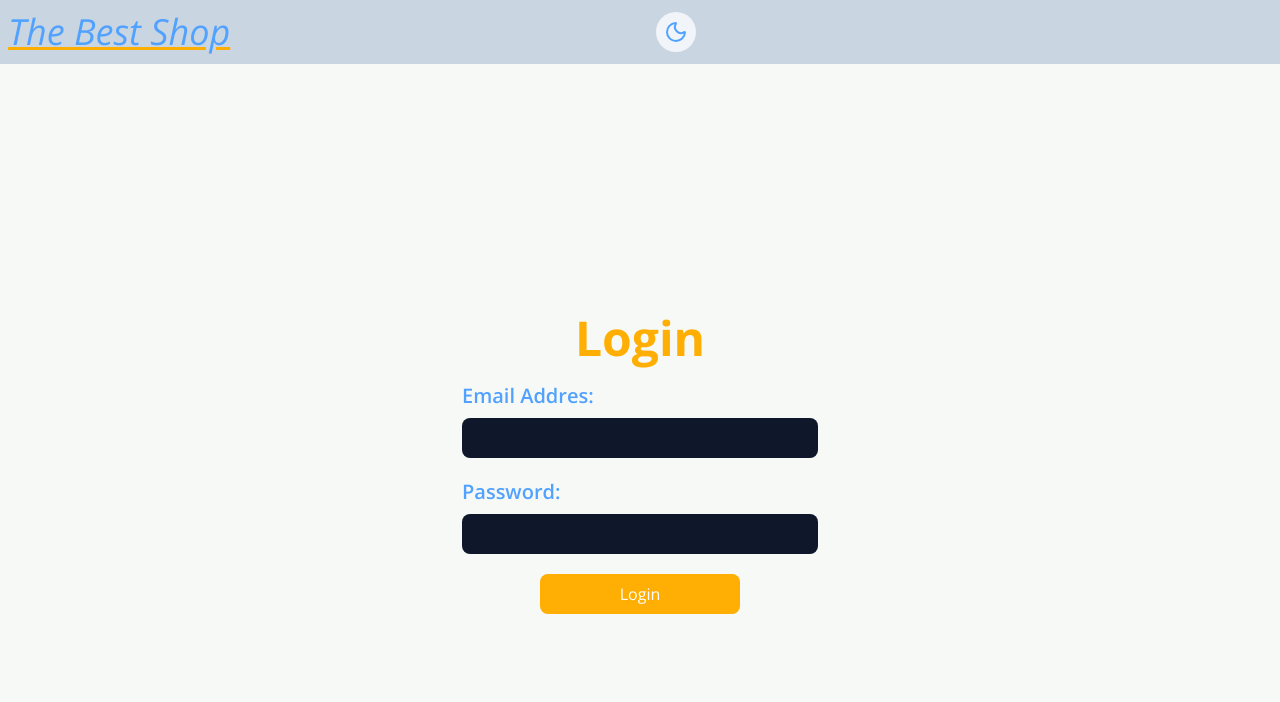
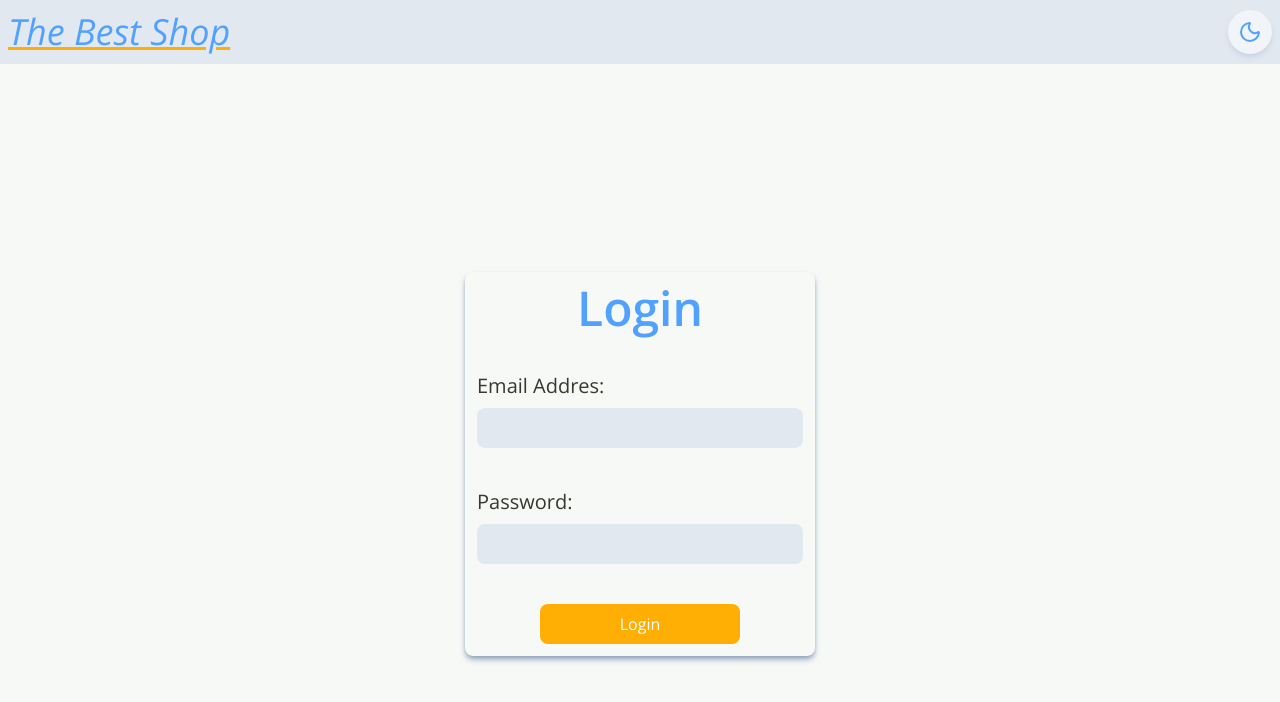
Before and after one commit to gonzagapa/Ecommerce-with-Redux-and-Platzi-Fake-Store-API, a React (Vite) app: page /auth/login in a window 1280 px wide. Shown: the top 702 px of the page. Built offline with nearby package versions, Linux system fonts and the light colour scheme.

Commit message:
feat: enhance UI components with improved styling and accessibility features

```diff
--- a/src/auth/pages/LoginPage.tsx
+++ b/src/auth/pages/LoginPage.tsx
@@ -38,26 +38,26 @@ export function LoginPage() {
   }
 
   return (
-    <main className="dark:bg-slate-800 border-2 rounded-lg border-baby
-    min-w-sm p-3">
+    <main className="dark:bg-slate-800 rounded-lg
+    p-3 shadow-md shadow-slate-400 dark:shadow-slate-800 min-w-[350px] w-11/12 max-w-lg">
         { isError && <Modal title="User doesnt exists" text="Try again" icon="error"/> }
-        <h2 className="text-center text-5xl mb-5 text-highlight font-bold">Login</h2>
+        <h2 className="text-center text-5xl mb-10   font-semibold">Login</h2>
         <form action="" onSubmit={handleSubmit}>
-        <div className="flex flex-col gap-2 mb-5">
+        <div className="flex flex-col gap-2 mb-10">
             <label htmlFor="email"
-            className="capitalize font-semibold text-xl">email addres:</label>
+            className="capitalize font-light text-xl dark:text-baby text-font-light">email addres:</label>
             <input type="email" name="email" id="email"
             value={email}
             onChange={(e)=> onInputChange(e)}
-            className="bg-slate-900 rounded-lg p-2 outline-slate-300"/>
+            className="dark:bg-slate-900 text-font-light bg-slate-200 outline-highlight rounded-lg p-2 dark:outline-slate-300"/>
         </div>
-        <div className="flex flex-col gap-2 mb-5">
+        <div className="flex flex-col gap-2 mb-10">
             <label htmlFor="password"
-            className="capitalize font-semibold text-xl">password:</label>
+            className="capitalize font-light text-xl  dark:text-baby text-font-light">password:</label>
             <input type="password" name="password" id="password"
             value={password}
             onChange={(e)=> onInputChange(e)}
-            className="bg-slate-900 rounded-lg p-2 outline-slate-300"/>
+            className="dark:bg-slate-900 text-font-light bg-slate-200 outline-highlight rounded-lg p-2 dark:outline-slate-300"/>
         </div>
           <ButtonSpinner isLoading={isLoading} textButton="Login"/>
         </form>
--- a/src/cart/components/CartOrder.tsx
+++ b/src/cart/components/CartOrder.tsx
@@ -20,9 +20,9 @@ export function CartOrder() {
         <h2 className="font-semibold mb-5 text-2xl md:text-4xl lg:w-[5ch]">Order Summary</h2>
         <div className="border-b-2 dark:border-white border-highlight mb-5"></div>
         <div className="flex flex-col gap-5">
-            <p className="text-gray-400 md:text-xl capitalize flex">Subtotal <span className="font-bold text-baby ml-auto">{currency.format(total)}</span></p>
-            <p className="text-gray-400 md:text-xl capitalize flex">Shipping <span className="font-bold text-baby ml-auto">Free</span></p>
-            <p className="text-gray-400 md:text-xl capitalize flex">Total <span className="font-bold text-baby ml-auto">{currency.format(total)}</span></p>
+            <p className="dark:text-gray-400 text-gray-600 font-light md:text-xl capitalize flex">Subtotal <span className=" dark:text-baby text-font-light ml-auto">{currency.format(total)}</span></p>
+            <p className="dark:text-gray-400 text-gray-600 font-light md:text-xl capitalize flex">Shipping <span className=" dark:text-baby text-font-light ml-auto">Free</span></p>
+            <p className="dark:text-gray-400  text-gray-600 font-light md:text-xl capitalize flex">Total <span className="font-semibold dark:text-baby text-font-light ml-auto">{currency.format(total)}</span></p>
         </div>
         <Button onAction={handlePayment} textButton="Proceed for Payment" style="w-full mt-5 font-semibold"/>
     </aside>
--- a/src/index.css
+++ b/src/index.css
@@ -7,6 +7,7 @@
   --color-baby: #f7f9f7;
   --color-error: #ff4242;
   --color-highlight: #ffae03;
+  --color-font-light: #37392e;
 
   --animate-fade-in-scale: fade-in-scale 0.3s ease-out;
 
--- a/src/products/components/ButtonFilter.tsx
+++ b/src/products/components/ButtonFilter.tsx
@@ -19,7 +19,7 @@ export  function ButtonFilter({text, id, dispatch}:ButtonProps) {
 
       return (<button
           onClick={handleClick}
-          className={`cursor-pointer p-2 capitalize
+          className={`cursor-pointer p-2 capitalize text-font-light font-semibold  dark:text-baby
           ${categorySlug === id ? 'border-highlight border-l-2' : ''}`}
           id={id}>{text}
           </button>)
--- a/src/products/components/FormInputSearch.tsx
+++ b/src/products/components/FormInputSearch.tsx
@@ -26,14 +26,14 @@ export function FormInputSearch() {
             <form method="" onSubmit={handleSubmit} role="search">
                     <label htmlFor="search" className="flex gap-2 items-center" >
                     <input
-                    className="border-2 w-[250px] focus:outline-highlight dark:border-baby border-highlight p-2 rounded-md"
+                    className="border-2 w-[250px] focus:outline-highlight dark:border-baby border-highlight p-2 rounded-md placeholder:text-font-light dark:placeholder:text-baby shadow-sm shadow-slate-300 dark:shadow-slate-600"
                     type="search"
                     name="search"
                     id="search"
                     placeholder="Search by product's name"
                     value={inputQueryValue}
                     onChange={handleInputChange} />
-                    <button className="border-2 p-1 text-baby border-highlight hover:bg-highlight/85 hover:cursor-pointer bg-highlight rounded-md transition-colors duration-150 hover:text-gray-900 hover:border-baby" type="submit"><Search/></button>
+                    <button className="border-2 p-1 text-baby border-highlight hover:bg-highlight/85 hover:cursor-pointer bg-highlight rounded-md transition-colors duration-150 hover:text-gray-900 hover:border-gray-900" type="submit"><Search/></button>
                 </label>
             </form>
         </section>)
--- a/src/products/components/PaginationButtons.tsx
+++ b/src/products/components/PaginationButtons.tsx
@@ -30,8 +30,8 @@ export function PaginationButtons() {
 
     return (
     <footer className="flex gap-3 mt-10 pb-4">
-        <Button style="w-20" isDisabled={buttonPreviousDisabled} textButton="" icon={<ArrowLeft/>} onAction={handlePrevious}/>
-        <Button style="w-20" isDisabled={buttonNextDisabled} textButton="" icon={<ArrowRight/>} onAction={handleNext}/>
+        <Button style="w-20 disabled:cursor-not-allowed disabled:hover:text-baby" isDisabled={buttonPreviousDisabled} textButton="" icon={<ArrowLeft/>} onAction={handlePrevious}/>
+        <Button style="w-20 disabled:cursor-not-allowed disabled:hover:text-baby" isDisabled={buttonNextDisabled} textButton="" icon={<ArrowRight/>} onAction={handleNext}/>
     </footer>
   )
 }
--- a/src/shared/components/ButtonShoppingCart.tsx
+++ b/src/shared/components/ButtonShoppingCart.tsx
@@ -17,11 +17,11 @@ export  function ButtonShoppingCart() {
 
   return (
     <>
-     <button onClick={handleClick} className={`${location.pathname === '/cart' ? "hidden":""} fixed bottom-16 right-3  bg-highlight rounded-full shadow-sm shadow-baby  md:static button md:inset-0 md:rounded-none md:shadow-none md:bg-transparent  text-blue-900 dark:text-baby hover:text-highlight transition-all duration-200 ease-in `}>
+     <button onClick={handleClick} className={`${location.pathname === '/cart' ? "hidden":""} fixed bottom-16 right-3  bg-highlight rounded-full shadow-sm shadow-baby  md:static button md:inset-0 md:rounded-none md:shadow-none md:bg-transparent   text-blue-400 dark:text-baby hover:text-highlight transition-all duration-200 ease-in `}>
             <ShoppingCart/>
             {
               totalProducts>0 && (
-            <div className="absolute -top-2 -right-2 md:top-0 md:-right-1 p-1 w-6 h-6 md:w-4 md:h-4 rounded-full bg-baby text-black flex justify-center items-center"><span className="md:text-[12px] font-bold">{totalProducts}</span></div>)
+            <div className="absolute -top-2 -right-2 md:top-0 md:-right-1 p-1 w-6 h-6 md:w-4 md:h-4 rounded-full bg-highlight dark:bg-baby text-baby dark:text-black flex justify-center items-center"><span className="md:text-[12px] font-bold">{totalProducts}</span></div>)
             }
         </button>
     </>
--- a/src/shared/components/ButtonToggleTheme.tsx
+++ b/src/shared/components/ButtonToggleTheme.tsx
@@ -7,11 +7,11 @@ export function ButtonToggleTheme() {
     const {handleTheme} = useThemeContext();
 
   return (
-    <div className="flex flex-col justify-center ml-3">
+    <div className="flex flex-col justify-center ml-3 ">
         <input type="checkbox" name="scheme-light-switch" className="light-switch sr-only" />
-        <label onClick={handleTheme} htmlFor="light-switch" className='relative cursor-pointer p-2 flex items-center justify-center bg-slate-100 hover:bg-slate-200 dark:bg-slate-700 dark:hover:bg-slate-600/80 rounded-full'>
+        <label onClick={handleTheme} htmlFor="light-switch" className='relative cursor-pointer p-2 flex items-center justify-center bg-slate-100 border-slate-100  hover:border-highlight border-2 dark:bg-slate-700 dark:hover:bg-slate-600/80 rounded-full shadow-md shadow-slate-300 dark:shadow-none group transition-all duration-200 ease-in'>
             <Sun className='hidden dark:block'/>
-            <Moon className='dark:hidden'/>
+            <Moon className='dark:hidden text-blue-400 group-hover:text-highlight'/>
             <span className="sr-only">Switch to light/dark version</span>
         </label>
 
--- a/src/shared/components/Buttons.tsx
+++ b/src/shared/components/Buttons.tsx
@@ -19,7 +19,7 @@ export const Button = ({textButton, icon,onAction, isDisabled, style}:ButtonProp
         onClick={onAction}
         className={`button hover:bg-highlight/85 ${isDisabled ? "bg-gray-400/80": "bg-highlight" }
             flex cursor-pointer justify-center hover:text-black text-white ${style}
-            disabled:hover:bg-gray-400/80  mx-auto p-2 gap-2`}>
+            disabled:hover:bg-gray-400/80  mx-auto p-2 gap-2 transition-all duration-200 ease-in`}>
             {icon}
             {textButton}
         </button>
--- a/src/shared/components/Navbar.tsx
+++ b/src/shared/components/Navbar.tsx
@@ -24,12 +24,12 @@ export function Navbar() {
 
 
   return (
-    <div className="flex justify-between items-center px-2 py-2 min-h-16 bg-slate-300 dark:bg-slate-800 border-b-baby">
+    <div className="flex justify-between items-center px-2 py-2 min-h-16 bg-slate-200 dark:bg-slate-800 border-b-baby">
       <Link to={"/"}>
-        <h1 className="italic capitalize text-2xl md:text-4xl underline decoration-highlight">The best shop</h1>
+        <h1 className="italic capitalize text-2xl md:text-4xl underline decoration-highlight ">The best shop</h1>
       </Link>
         <ButtonToggleTheme/>
-        <nav>
+        <nav className={`${isAuth ? "block":"hidden"} `}>
             <ul className='flex md:gap-5'>
               <li className={`relative ${isAuth ? "block":"invisible"} `}>
                   <ButtonShoppingCart/>
@@ -37,7 +37,7 @@ export function Navbar() {
                 <li>
                   <button
                   onClick={handleLogOut}
-                  className={` ${isAuth ? "block":"invisible"}   button border-2 border-slate-100 font-bold flex gap-0.5 transition-all duration-200 ease-in hover:text-highlight hover:border-highlight`}><LogOut/>Logout
+                  className={` ${isAuth ? "block":"invisible"} text-blue-400 dark:text-baby   button border-2 border-blue-400 dark:border-baby font-bold flex gap-0.5 transition-all duration-200 ease-in hover:text-highlight hover:border-highlight shadow-sm shadow-slate-400`}><LogOut/>Logout
                   </button>
                 </li>
             </ul>
```
Also changed, not shown: src/cart/components/CartItem.tsx (+4 -4 lines), src/products/components/ProductItem.tsx (+8 -6 lines).
